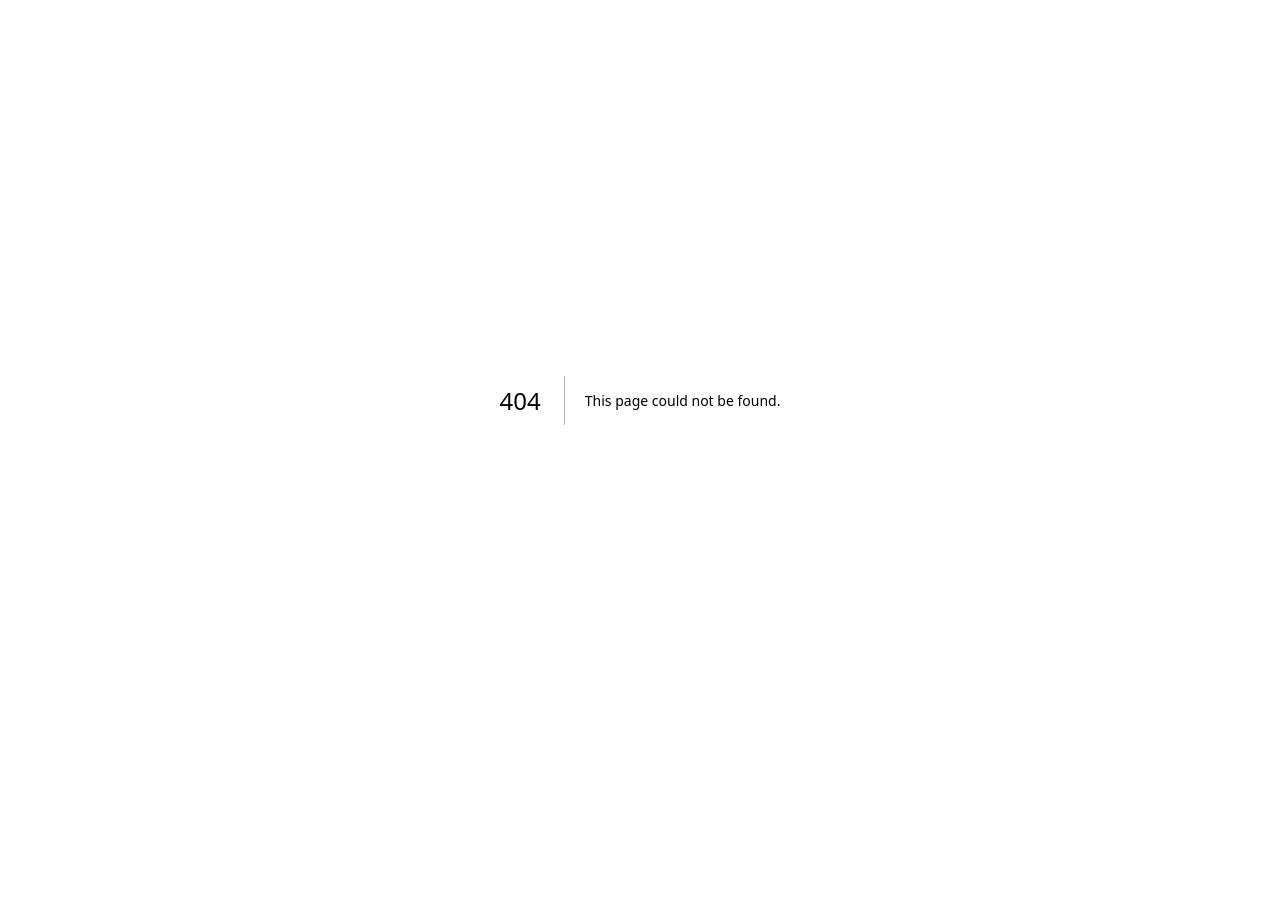
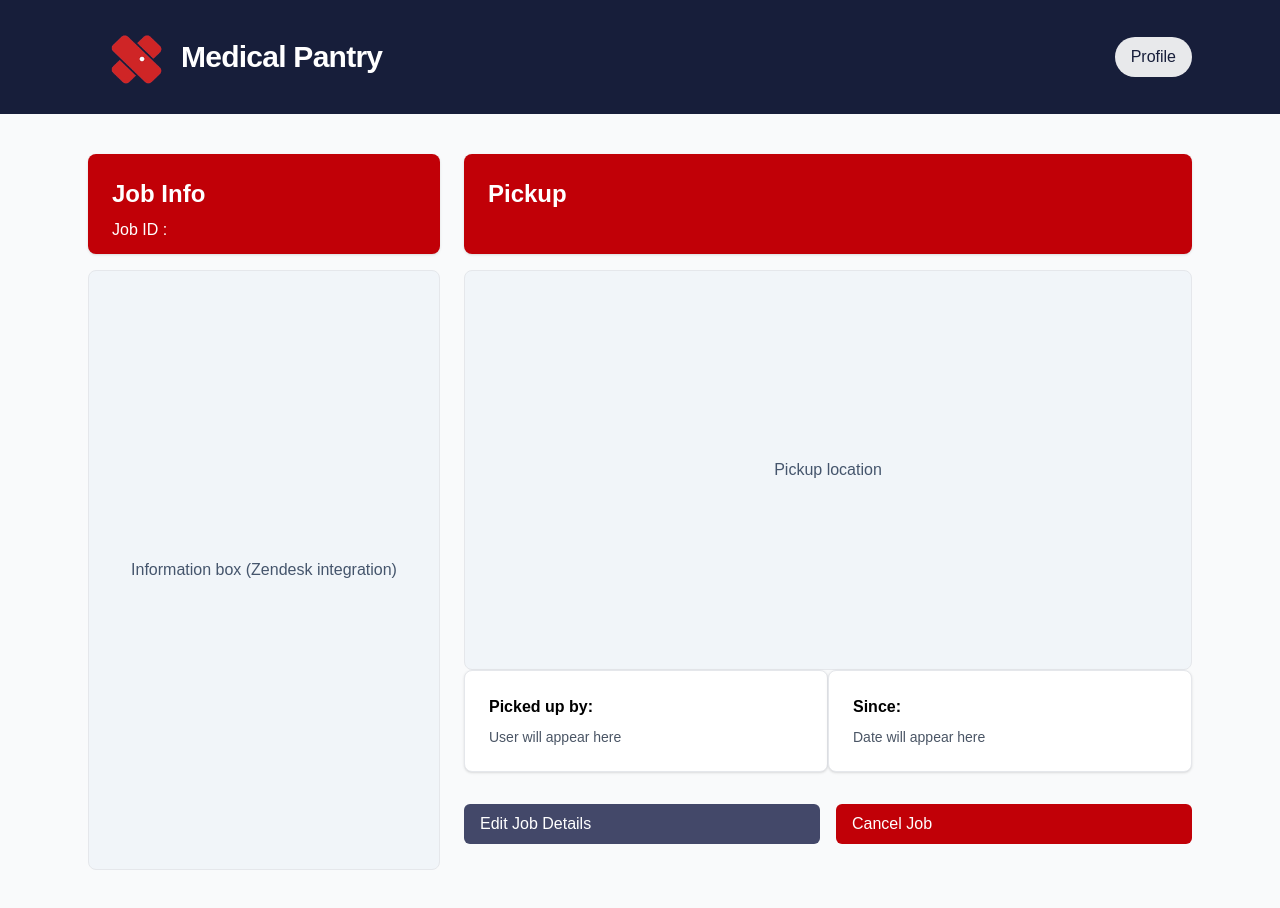
Before and after one commit to shermintea/GoodRun, a Next.js app: page /adminJobDetails in a window 1280 px wide. Before the commit this address had no page. Shown: the top 908 px of the page. Before the commit the page ends 800 px from the top, so only its background shows below. Built offline with nearby package versions, Linux system fonts and the light colour scheme.

Commit message:
Created the initial front end for 'adminJobDetails' page, which consistents of a header, profile button, job information, map placeholder, pickup information, and buttons to edit and delete a job.

```diff
--- /dev/null
+++ b/app/adminJobDetails/page.tsx
@@ -0,0 +1,129 @@
+/*******************************************************
+* Project:   COMP30023 IT Project 2025 – GoodRun Volunteer App
+* File:      adminJobDetails/ page.tsx
+* Author:    IT Project – Medical Pantry – Group 17
+* Date:      23-09-2025
+* Version:   1.0
+* Purpose:   Admin job details dashboard with consistent header,
+*            profile button, job information, map placeholder, pickup
+*            information, and buttons to edit and delete a job.
+* Revisions:
+* v1.0 - Initial page layout
+*******************************************************/
+
+
+import Image from "next/image";
+
+export default function JobDetailsPage() {
+    // TODO: Replace this with real data from backend
+
+    return (
+        <main className="min-h-screen bg-gray-50">
+            {/* Top banner (logo + profile button) */}
+            <header className="bg-[#171e3a] text-white">
+                <div className="mx-auto max-w-6xl px-6 py-6 flex items-center justify-between">
+                    {/* Left: Logo + text */}
+                    <a href="/" className="flex items-center gap-2">
+                        <Image
+                            src="/mpLogo.png"
+                            alt="Medical Pantry logo"
+                            width={85}
+                            height={85}
+                            className="rounded-md"
+                        />
+                        <span className="text-3xl font-semibold tracking-tight">
+                            Medical Pantry
+                        </span>
+                    </a>
+
+                    {/* Right: Profile button */}
+                    <a
+                        href="/profile"
+                        className="rounded-full bg-white/90 px-4 py-2 text-[#171e3a] font-medium hover:bg-white transition"
+                    >
+                        Profile
+                    </a>
+                </div>
+            </header>
+
+            {/* Page content */}
+            <section className="max-w-6xl mx-auto px-6 py-10">
+
+                {/* Placeholder panels */}
+                <div className="space-y-4 grid grid-cols-1 md:grid-cols-3 gap-0 md:gap-6 items-start">
+                    {/* Job Info column */}
+                    <div className="col-span-1 space-y-4">
+                        <div className="h-[100px] rounded-lg bg-red-700 p-6 shadow-sm text-white">
+                            <h1 className="text-2xl font-semibold">Job Info</h1>
+                            <p className="mt-2 text-white-600">
+                                Job ID :
+                                </p>
+                      </div>
+
+                        {/* Information box placeholder */}
+                        <div className="h-[600px] w-full rounded-lg border border-gray-200 bg-slate-100 flex items-center justify-center text-slate-600">
+                            Information box (Zendesk integration)
+                        </div>
+
+                    </div>
+
+
+                    {/* Pickup column */}
+                    <div className="col-span-2 space-y-4">
+                        <div className="h-[100px] rounded-lg bg-red-700 p-6 shadow-sm text-white">
+                            <h1 className="text-2xl font-semibold">Pickup</h1>
+                      </div>
+
+                        <div className="md:col-span-2">
+                            {/* Map placeholder */}
+                            <div className="md:col-span-2">
+                                <div className="h-[400px] w-full rounded-lg border border-gray-200 bg-slate-100 flex items-center justify-center text-slate-600">
+                                    Pickup location
+                                </div>
+
+                                <div className="col-span-2 grid grid-cols-subgrid md:grid-cols-2 items-start">
+
+
+                                    {/* Pickup information */}
+                                    <div className="rounded-lg bg-white p-6 shadow-sm border border-gray-200">
+                                        <h2 className="font-semibold">Picked up by:</h2>
+                                        <p className="mt-2 text-sm text-gray-600">
+                                            User will appear here
+                                        </p>
+                                    </div>
+                                    <div className="rounded-lg bg-white p-6 shadow-sm border border-gray-200">
+                                        <h2 className="font-semibold">Since:</h2>
+                                        <p className="mt-2 text-sm text-gray-600">
+                                            Date will appear here
+                                        </p>
+                                    </div>
+
+
+                                </div>
+                            </div>
+                        </div>
+
+                        {/* Action buttons */}
+                        <div className="col-span-2 grid grid-cols-subgrid md:grid-cols-2 items-start gap-4">
+                            {/* Edit Job */}
+                            <a
+                                href="/jobs"
+                                className="mt-4 inline-block rounded-md bg-[#434869] text-white px-4 py-2 text-[#171e3a] font-medium hover:bg-white"
+                            >
+                                Edit Job Details
+                            </a>
+                            {/* Delete Job */}
+                            <a
+                                href="/jobs"
+                                className="mt-4 inline-block rounded-md bg-red-700 text-white px-4 py-2 font-medium hover:bg-white"
+                            >
+                                Cancel Job
+                            </a>
+                        </div>
+
+                    </div>
+                </div>
+            </section>
+        </main>
+    );
+}
```
